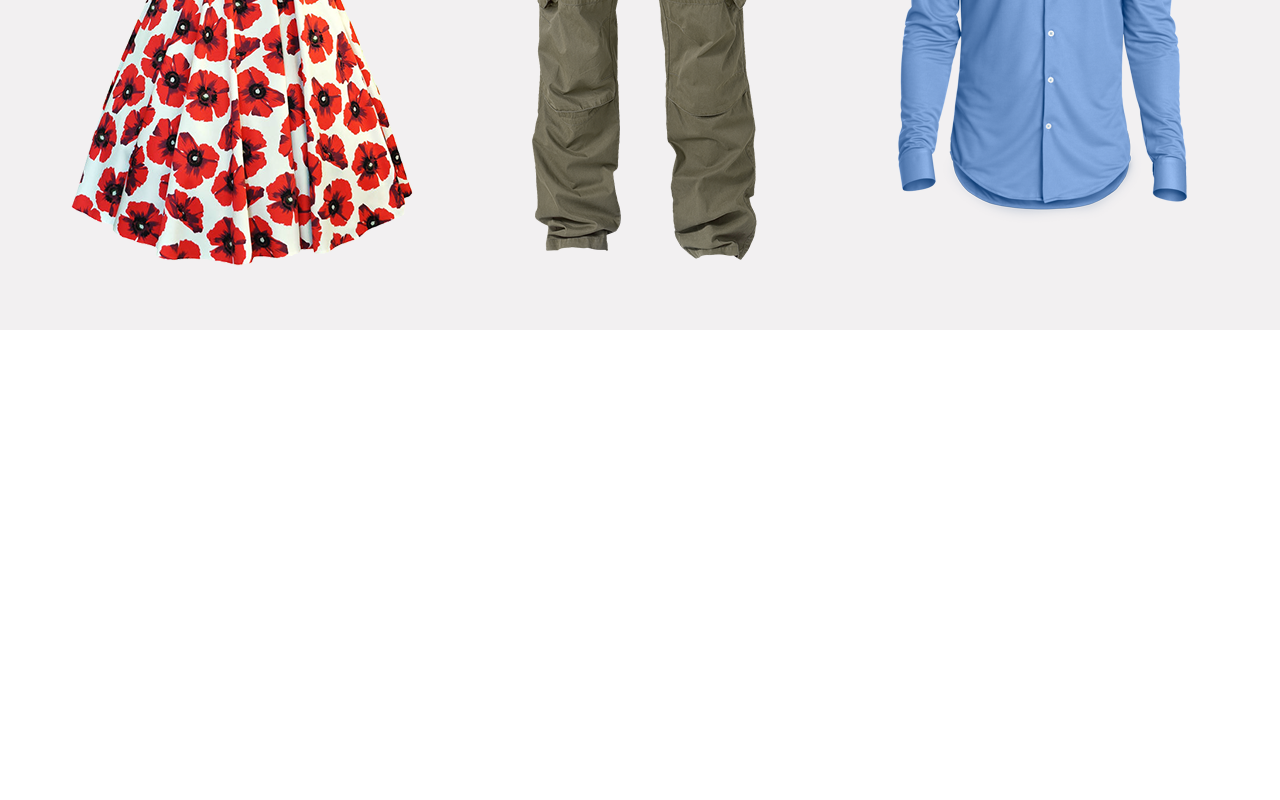
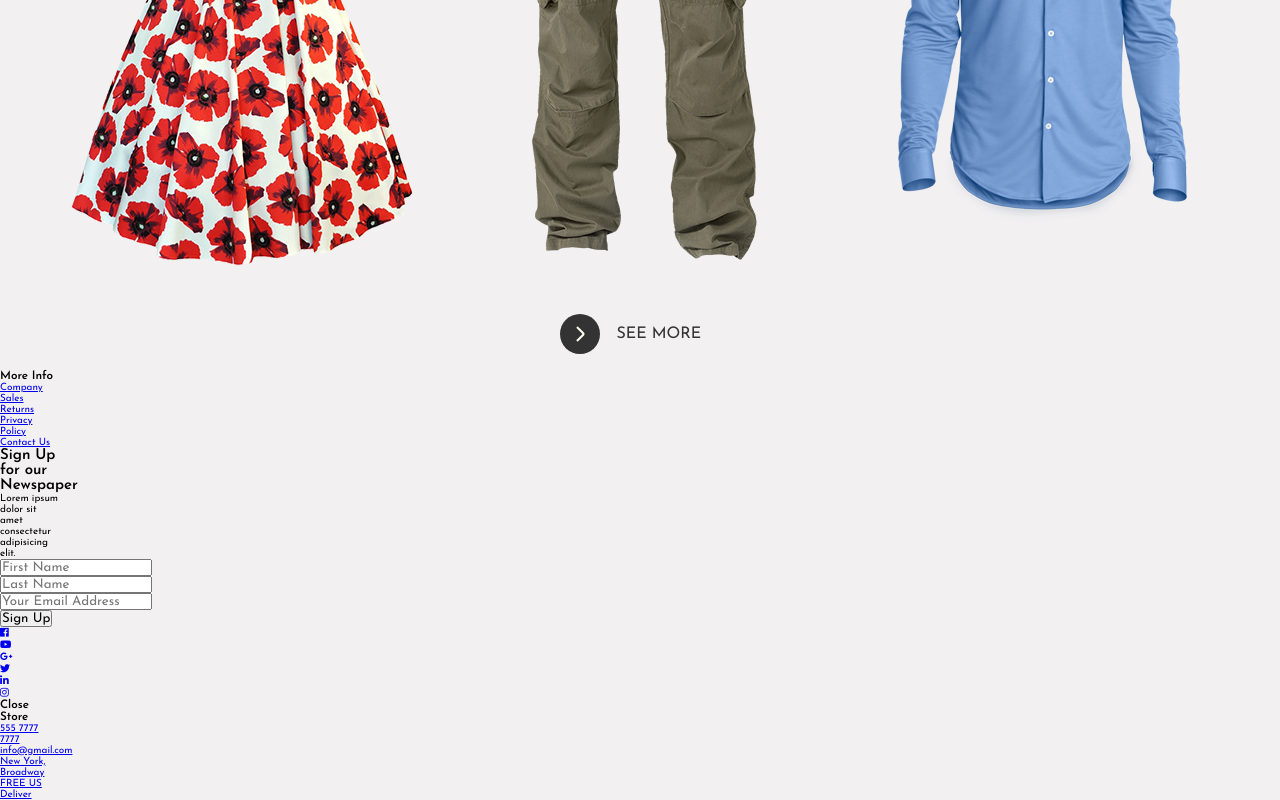
Before and after one commit to diearcuri/sass-practice, a plain HTML site: page the complete sass course oreilly/unit 2/index.html in a window 1280 px wide. Shown: the part 1329-2129 px from the top of the page. Before the commit the page ends 1659 px from the top, so only its background shows below. Drawn offline with Linux system fonts and the light colour scheme.

Commit message:
Footer added

```diff
--- a/the complete sass course oreilly/unit 2/index.html
+++ b/the complete sass course oreilly/unit 2/index.html
@@ -99,7 +99,7 @@
        <!-- End of Slideshow -->
 
        <!-- Products -->
-       <div class="products">
+       <section class="products">
          <div class="products-heading">
            <h1 class="products-heading-text">Featured Products</h1>
          </div>
@@ -129,11 +129,104 @@
               <a href="#" class="product-description-btn">Buy Now</a>
             </div>
           </div>
+         </div>
+        <div class="products-btn">
+          <a href="#" class="btn">
+            <div class="btn-bg"></div>
+            <div class="arrow">
+              <div class="arrow-line arrow-line-1"></div>
+              <div class="arrow-line arrow-line-2"></div>
+              <div class="arrow-line arrow-line-3"></div>
+            </div>
+            <span class="btn-text">See More</span>
+          </a>
+        </div>
+       </section>
+    <!-- End of Products -->
+
+    <!-- Footer -->
+    <footer class="footer">
+      <div class="footer-nav-wrapper">
+        <h3 class="footer-nav-heading">
+          More Info
+        </h3>
+        <ul class="footer-nav">
+          <li class="footer-nav-item">
+            <a href="#" class="footer-nav-link">Company</a>
+          </li>
+          <li class="footer-nav-item">
+            <a href="#" class="footer-nav-link">Sales</a>
+          </li>
+          <li class="footer-nav-item">
+            <a href="#" class="footer-nav-link">Returns</a>
+          </li>
+          <li class="footer-nav-item">
+            <a href="#" class="footer-nav-link">Privacy Policy</a>
+          </li>
+          <li class="footer-nav-item">
+            <a href="#" class="footer-nav-link">Contact Us</a>
+          </li>
+        </ul>
       </div>
-      <div class="products-btn">
+      <div class="contact">
+        <h2 class="contact-heading">
+          Sign Up for our Newspaper
+        </h2>
+        <p class="contact-paragraph">Lorem ipsum dolor sit amet consectetur adipisicing elit.</p>
+        <form>
+          <div class="inputs-group">
+            <input type="text" class="inputs-group-text" placeholder="First Name">
+            <input type="text" class="inputs-group-text" placeholder="Last Name">
+          </div>
+          <div class="inputs-group">
+            <input type="email" class="inputs-group-email" placeholder="Your Email Address">
+            <input type="submit" class="inputs-group-btn" value="Sign Up">
+          </div>
+        </form>
 
+        <ul class="social-icons">
+          <li class="social-icons-item">
+            <a href="#" class="social-icons-link">
+              <i class="fab fa-facebook"></i>
+            </a>
+          </li>
+          <li class="social-icons-item">
+            <a href="#" class="social-icons-link">
+              <i class="fab fa-youtube"></i>
+            </a>
+          </li>
+          <li class="social-icons-item">
+            <a href="#" class="social-icons-link">
+              <i class="fab fa-google-plus-g"></i>
+            </a>
+          </li>
+          <li class="social-icons-item">
+            <a href="#" class="social-icons-link">
+              <i class="fab fa-twitter"></i>
+            </a>
+          </li>
+          <li class="social-icons-item">
+            <a href="#" class="social-icons-link">
+              <i class="fab fa-linkedin-in"></i>
+            </a>
+          </li>
+          <li class="social-icons-item">
+            <a href="#" class="social-icons-link">
+              <i class="fab fa-instagram"></i>
+            </a>
+          </li>
+        </ul>
       </div>
-       <!-- End of Products -->
-     </div>
+      <div class="contact-list-wrapper">
+        <h3 class="contact-list-heading">Close Store</h3>
+        <ul class="contact-list">
+          <li class="contact-list-item"><a href="#" class="contact-list-link">555 7777 7777</a></li>
+          <li class="contact-list-item"><a href="#" class="contact-list-link">info@gmail.com</a></li>
+          <li class="contact-list-item"><a href="#" class="contact-list-link">New York, Broadway</a></li>
+          <li class="contact-list-item"><a href="#" class="contact-list-link">FREE US Deliver </a></li>
+        </ul>
+      </div>
+    </footer>
+    <!-- End of Footer -->
   </body>
 </html>
--- /dev/null
+++ b/the complete sass course oreilly/unit 2/scss/components/_button.scss
@@ -0,0 +1,68 @@
+.btn {
+    width: 16rem;;
+    height: 4rem;
+    text-decoration: none;
+    position: relative;
+    @include flexPosition(space-around);
+
+    &:hover .btn-bg {
+        width: 18rem;
+    }
+
+    &:hover .btn-text {
+        color: color(secondary);
+    }
+
+    &:hover .arrow {
+        transform: translateX(1rem);
+    }
+
+    &:hover .arrow-line-1 {
+        width: 2rem;
+    }
+
+    &-bg {
+        width: 4rem;
+        height: 4rem;
+        background-color: color(primary);
+        border-radius: 5rem;
+        position: absolute;
+        left: 0;
+        transition: width .2s;
+    }
+
+    &-text {
+        font-size: size(xs);
+        text-transform: uppercase;
+        color: color(primary);
+        z-index: 10;
+    }
+
+    .arrow {
+        @include flexPosition;
+        transition: transform .2s;
+
+        &-line {
+            height: .2rem;
+            background-color: color(secondary);
+            position: absolute;
+            transform-origin: right;
+        }
+
+        &-line-1 {
+            width: 0;
+            transform: translateX(-0.7rem);
+            transition: width .2s;
+        }
+
+        &-line-2 {
+            width: 1rem;
+            transform: rotateZ(45deg);
+        }
+
+        &-line-3 {
+            width: 1rem;
+            transform: rotateZ(-45deg);
+        }
+    }
+}
--- a/the complete sass course oreilly/unit 2/scss/layout/_products.scss
+++ b/the complete sass course oreilly/unit 2/scss/layout/_products.scss
@@ -75,3 +75,7 @@
         }
     }
 }
+
+.products-btn {
+    @include flexPosition;
+}
--- a/the complete sass course oreilly/unit 2/scss/main.scss
+++ b/the complete sass course oreilly/unit 2/scss/main.scss
@@ -10,3 +10,4 @@
 @import "components/logo";
 @import "components/heading";
 @import "components/dropdown";
+@import "components/button";
```
Also changed, not shown: the complete sass course oreilly/unit 2/css/main.css, 1 other file.
